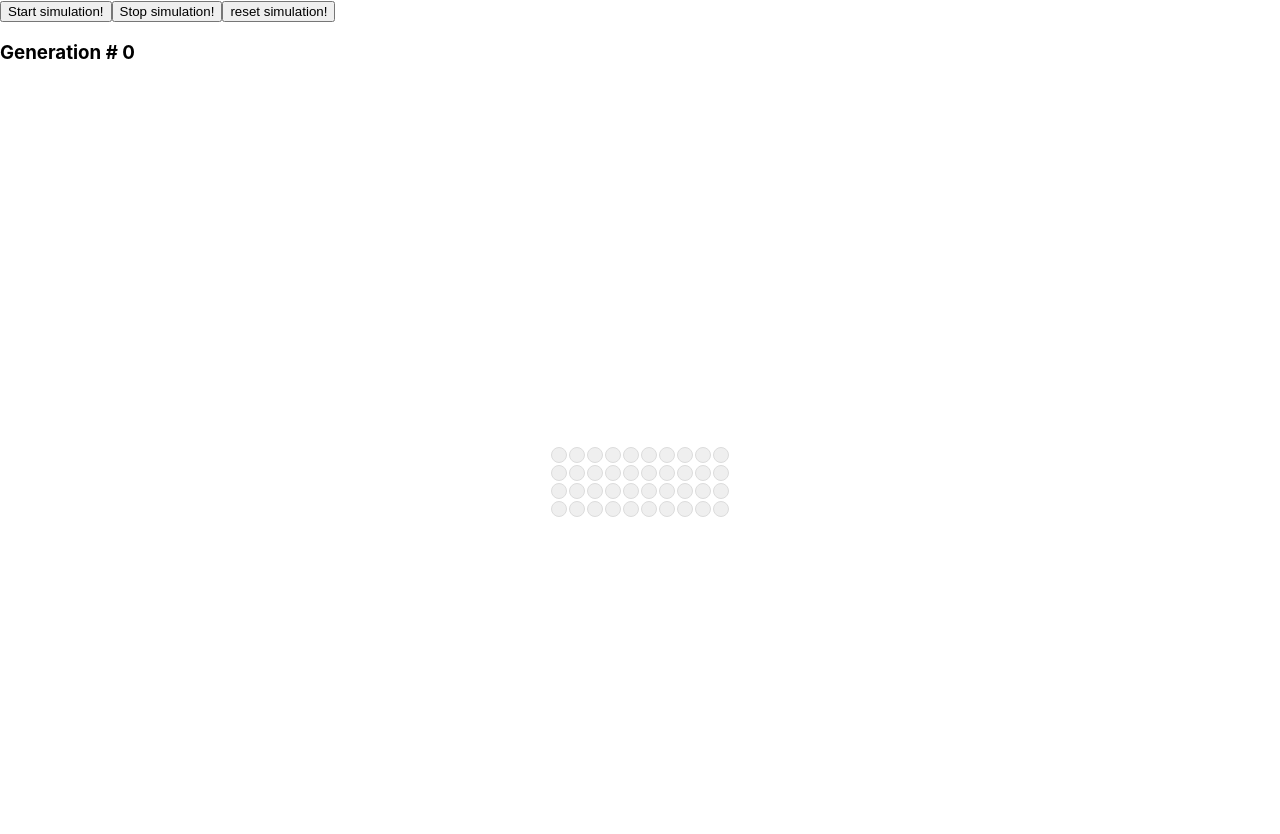
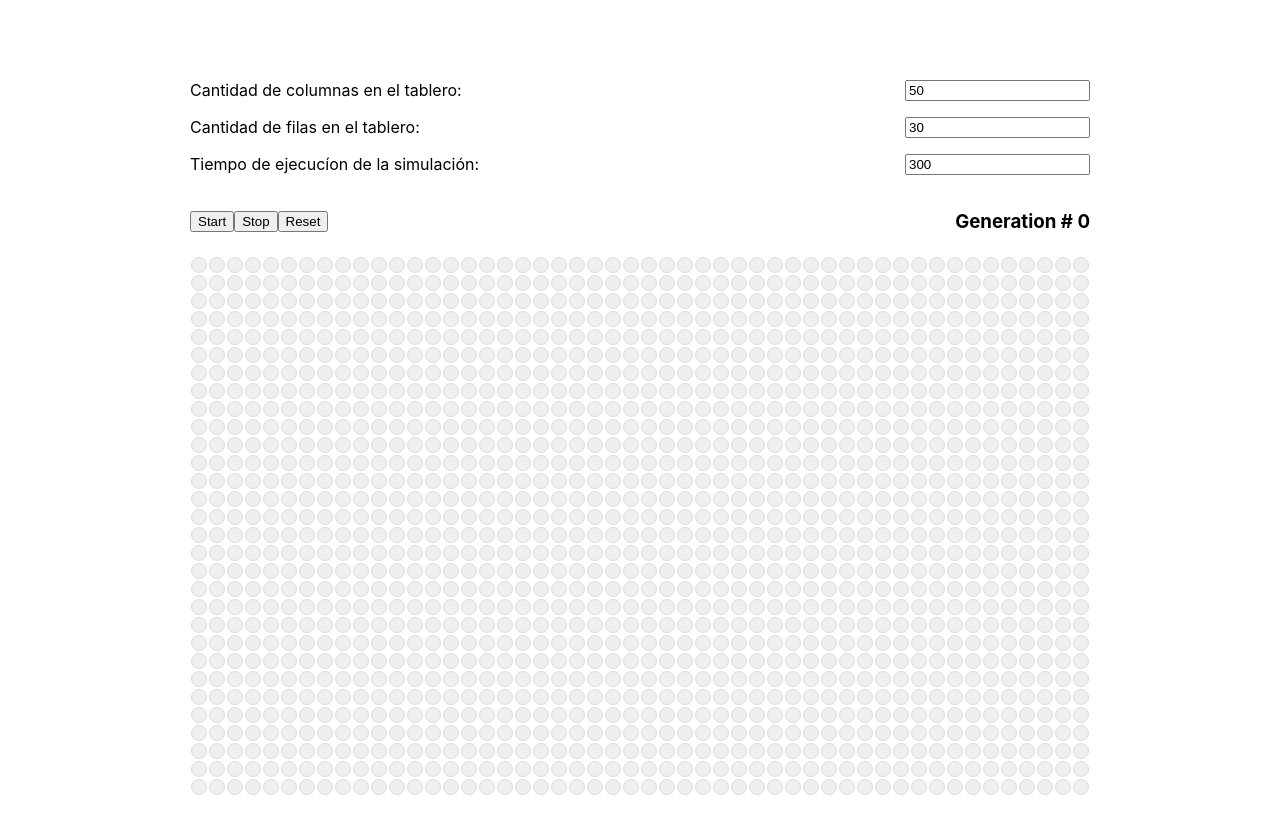
Before and after one commit to LaraBalsamello/conway-game-of-life, a React app: page / in a window 1280 px wide. Shown: the top 834 px of the page. After the commit the page ends 800 px from the top, so only its background shows below. Built offline with nearby package versions, Linux system fonts and the light colour scheme.

Commit message:
chore: fixed bugs on simulation and added few rules to eslint

```diff
--- a/src/App.scss
+++ b/src/App.scss
@@ -1,10 +1,29 @@
 .dashboard {
-  height: 100vh;
-  display: flex;
-  flex-direction: column;
-  justify-content: center;
+  width: fit-content;
+  position: relative;
   .dashboard-row {
     display: flex;
     justify-content: center;
   }
 }
+
+.controllers {
+  display: flex;
+  flex-direction: column;
+  margin: auto;
+  margin-left: 0;
+}
+
+.full-screen-container {
+  display: flex;
+  flex-direction: column;
+  padding: 5rem 10rem 0rem;
+  align-items: center;
+  .controllers-container {
+    display: flex;
+    flex-direction: row;
+    justify-content: space-between;
+    align-items: center;
+    margin-bottom: 5px;
+  }
+}
--- a/src/App.tsx
+++ b/src/App.tsx
@@ -2,59 +2,74 @@
 import React, { FunctionComponent, useEffect, useState } from 'react';
 import './App.scss';
 import Cel from './components';
-import getNeighbours from './core/utils';
-
-const letLive = ({
-  aliveNeighbours,
-  currentCellAlive,
-}: {
-  aliveNeighbours: Array<boolean>;
-  currentCellAlive: boolean;
-}): boolean => {
-  if (currentCellAlive) {
-    return aliveNeighbours.length >= 2;
-  }
-  return aliveNeighbours.length === 3;
-};
+import Button from './components/button/Button';
+import Input from './components/input/input';
+import { getNeighbours, letLive } from './core/utils';
+import { Dashboard } from './types';
 
 const App: FunctionComponent = () => {
-  const dashboard = { columns: 10, rows: 4 };
-  const [paintIndexes, setPaintIndexes] = useState<Array<number>>([]);
+  const [dashboard, setDashboard] = useState<Dashboard>({
+    columns: 50,
+    rows: 30,
+  });
+  const [executionDelay, setExecutionDelay] = useState<number>(300);
+  const [livingCells, setLivingCells] = useState<Array<number>>([]);
   const [stop, setStop] = useState<boolean>(true);
   const [generation, setGeneration] = useState<number>(0);
 
   const runSimulation = () => {
-    const modifyIndexes = [...paintIndexes];
+    const modifyIndexes = [...livingCells];
     for (let i = 0; i < dashboard.rows; i++) {
       for (let z = 0; z < dashboard.columns; z++) {
-        const currentIndex = i + dashboard.columns * z;
-        const neighbours = getNeighbours({
+        const currentIndex = z + dashboard.columns * i;
+        const currentCellAlive = livingCells.indexOf(currentIndex) !== -1;
+        const aliveNeighbours = getNeighbours({
           currentCel: currentIndex,
           celsPerRow: dashboard.columns,
           numberOfRows: dashboard.rows,
-          indexInRow: i,
-        });
-        const currentCellAlive = paintIndexes.some(
-          (value) => value === currentIndex,
+          indexInRow: z,
+        }).filter((neighbour) =>
+          livingCells.some((index) => neighbour === index),
         );
-        const aliveNeighbours = paintIndexes.map((x) =>
-          neighbours.some((neighbour) => neighbour === x),
-        );
-        if (letLive({ aliveNeighbours, currentCellAlive })) {
-          modifyIndexes.splice(currentIndex, 1);
-        } else {
+        if (
+          letLive({ aliveNeighbours, currentCellAlive }) &&
+          !currentCellAlive
+        ) {
           modifyIndexes.push(currentIndex);
+        } else if (
+          !letLive({ aliveNeighbours, currentCellAlive }) &&
+          currentCellAlive
+        ) {
+          modifyIndexes.splice(livingCells.indexOf(currentIndex), 1);
         }
       }
     }
     setTimeout(() => {
-      setPaintIndexes(modifyIndexes);
+      setLivingCells(modifyIndexes);
       setGeneration(generation + 1);
-    }, 500);
+    }, executionDelay);
   };
 
   const stopSimulation = () => {
     setStop(true);
+  };
+
+  const reset = (): void => {
+    setGeneration(0);
+    setLivingCells([]);
+    setStop(true);
+  };
+
+  const handleClick = ({ i, z }: { i: number; z: number }) => {
+    const newLivingCells = [...livingCells];
+    const currentIndex = i + dashboard.columns * z;
+    const currentlyAliveCells = livingCells.indexOf(currentIndex);
+    if (currentlyAliveCells === -1) {
+      newLivingCells.push(currentIndex);
+    } else {
+      newLivingCells.splice(currentlyAliveCells, 1);
+    }
+    setLivingCells(newLivingCells);
   };
 
   useEffect(() => {
@@ -64,53 +79,59 @@ const App: FunctionComponent = () => {
   }, [stop, generation]);
 
   return (
-    <>
-      <div className="controllers">
-        <button type="button" onClick={() => setStop(false)} disabled={!stop}>
-          Start simulation!
-        </button>
-        <button type="button" onClick={() => stopSimulation()}>
-          Stop simulation!
-        </button>
-        <button
-          type="button"
-          onClick={() => {
-            setGeneration(0);
-            setPaintIndexes([]);
-            setStop(false);
-          }}
-          disabled={!stop}
-        >
-          reset simulation!
-        </button>
-        <h3>Generation # {generation}</h3>
-      </div>
+    <div className="full-screen-container">
       <div className="dashboard">
+        <div className="controllers">
+          <Input
+            text=" Cantidad de columnas en el tablero:"
+            value={dashboard.columns}
+            onChange={({ target: { value } }) =>
+              setDashboard({ ...dashboard, columns: Number(value) })
+            }
+          />
+          <Input
+            text=" Cantidad de filas en el tablero:"
+            value={dashboard.rows}
+            onChange={({ target: { value } }) =>
+              setDashboard({ ...dashboard, rows: Number(value) })
+            }
+          />
+          <Input
+            text="Tiempo de ejecucíon de la simulación:"
+            value={executionDelay}
+            onChange={({ target: { value } }) =>
+              setExecutionDelay(Number(value))
+            }
+          />
+        </div>
+        <div className="controllers-container">
+          <div className="buttons">
+            <Button
+              onClick={() => setStop(false)}
+              disabled={!stop}
+              text="Start"
+            />
+            <Button onClick={stopSimulation} text="Stop" />
+            <Button onClick={reset} disabled={!stop} text="Reset" />
+          </div>
+
+          <h3>Generation # {generation}</h3>
+        </div>
         {[...Array(dashboard.rows)].map((x, z) => (
-          <div className="dashboard-row">
+          <div className="dashboard-row" key={z}>
             {[...Array(dashboard.columns)].map((v, i) => (
-              // eslint-disable-next-line react/no-array-index-key
               <Cel
-                onClickHandler={() => {
-                  const indexesToPaint = [...paintIndexes];
-                  const currentIndex = i + dashboard.columns * z;
-                  if (indexesToPaint.indexOf(currentIndex)) {
-                    indexesToPaint.push(currentIndex);
-                    setPaintIndexes(indexesToPaint);
-                  }
-                }}
-                paintElement={
-                  paintIndexes?.some(
-                    (value) => value === i + dashboard.columns * z,
-                  ) ?? false
-                }
+                onClickHandler={() => handleClick({ i, z })}
+                paintElement={livingCells?.some(
+                  (value) => value === i + dashboard.columns * z,
+                )}
                 key={`cel${i + z}`}
               />
             ))}
           </div>
         ))}
       </div>
-    </>
+    </div>
   );
 };
 
--- /dev/null
+++ b/src/components/button/Button.tsx
@@ -0,0 +1,15 @@
+import React from 'react';
+
+interface ButtonProps {
+  onClick: () => void;
+  disabled?: boolean;
+  text: string;
+}
+
+const Button = ({ onClick, disabled = false, text }: ButtonProps) => (
+  <button type="button" onClick={onClick} disabled={disabled}>
+    {text}
+  </button>
+);
+
+export default Button;
--- /dev/null
+++ b/src/components/input/input.tsx
@@ -0,0 +1,17 @@
+import React from 'react';
+import './styles.scss';
+
+interface InputProps {
+  text: string;
+  value: number;
+  onChange: ({ target: { value } }: { target: { value: string } }) => void;
+}
+
+const Input = ({ text, value, onChange }: InputProps) => (
+  <div className="input-container">
+    <label>{text}</label>
+    <input type="number" value={value} onChange={onChange} />
+  </div>
+);
+
+export default Input;
--- /dev/null
+++ b/src/components/input/styles.scss
@@ -0,0 +1,7 @@
+.input-container {
+  display: flex;
+  flex-direction: row;
+  justify-content: space-between;
+  width: 100%;
+  margin-bottom: 1rem;
+}
--- /dev/null
+++ b/src/core/dashboard-state.hook.ts
@@ -0,0 +1,6 @@
+import React, { useState } from 'react';
+
+const useDashboardState = () => {
+  const [stop, setStop] = useState<boolean>(true);
+  const [generation, setGeneration] = useState<number>(0);
+};
--- a/src/core/utils.ts
+++ b/src/core/utils.ts
@@ -72,7 +72,7 @@ const getRightSubNeighbour = (
   return currentCell - celsPerRow + 1;
 };
 
-const getNeighbours = ({
+export const getNeighbours = ({
   currentCel,
   celsPerRow,
   numberOfRows,
@@ -104,4 +104,15 @@ const getNeighbours = ({
   ),
 ];
 
-export default getNeighbours;
+export const letLive = ({
+  aliveNeighbours,
+  currentCellAlive,
+}: {
+  aliveNeighbours: Array<number>;
+  currentCellAlive: boolean;
+}): boolean => {
+  if (currentCellAlive) {
+    return aliveNeighbours.length === 2 || aliveNeighbours.length === 3;
+  }
+  return aliveNeighbours.length === 3;
+};
--- a/src/types.ts
+++ b/src/types.ts
@@ -15,3 +15,8 @@ export interface GetNeighBoursProps {
   numberOfRows: number;
   indexInRow: number;
 }
+
+export interface Dashboard {
+  columns: number;
+  rows: number;
+}
```
Also changed, not shown: .eslintrc.json.
